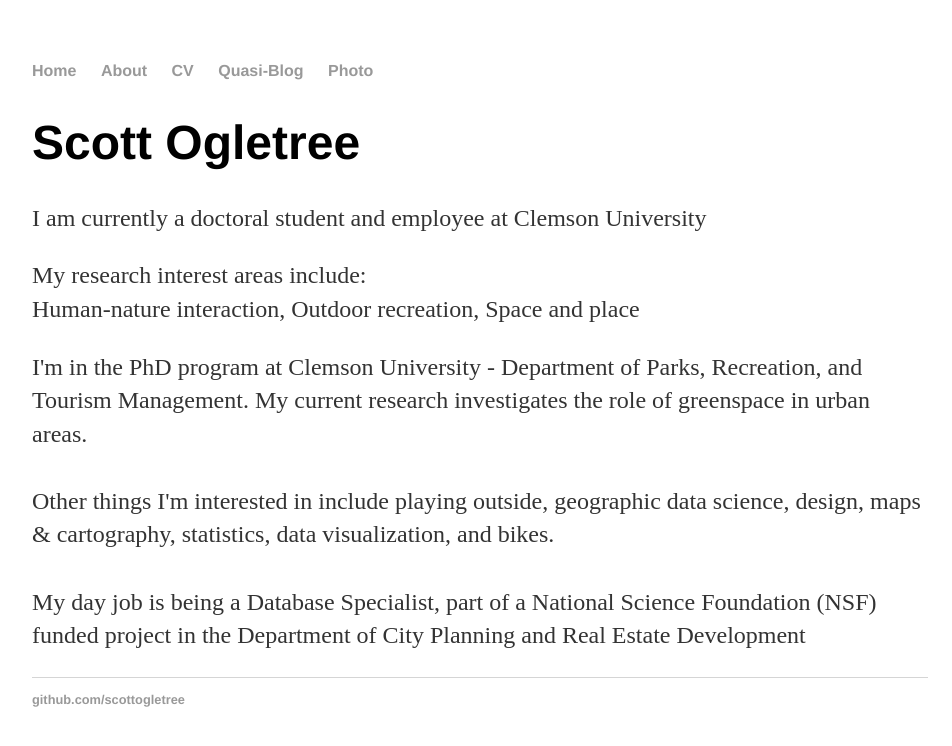
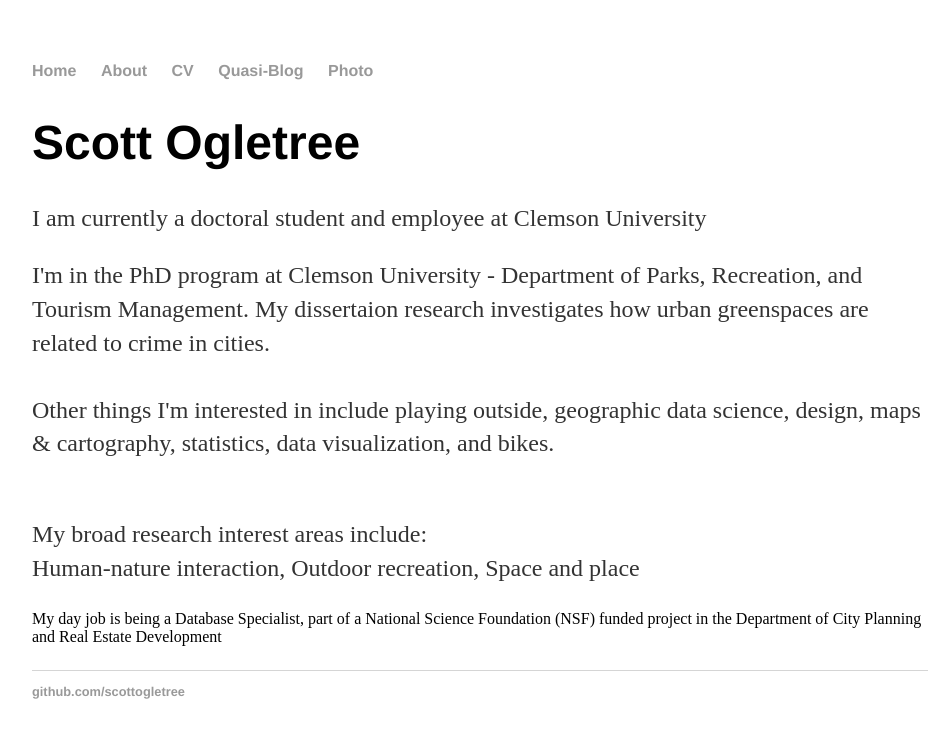
Before and after one commit to scottogletree/ogletrees.github.io, a Jekyll site: the page built from index.html, in a window 1280 px wide. Shown: the top 746 px of the page, without its empty margins (160-1112 px from the left). Built offline with Jekyll 4.4.1, drawn with Linux system fonts in a browser that asks for light colours.

Commit message:
add dissertation blurb

```diff
--- a/index.html
+++ b/index.html
@@ -7,12 +7,13 @@
 			<h1>Scott Ogletree</h1>
 			<p>I am currently a doctoral student and employee at Clemson University</p>
 		</div>
-		<p>My research interest areas include:<br>
-			Human-nature interaction, Outdoor recreation, Space and place</p>
 
 
-<p>I'm in the PhD program at Clemson University - Department of Parks, Recreation, and Tourism Management. My current research investigates the role of greenspace in urban areas.<br>
+
+<p>I'm in the PhD program at Clemson University - Department of Parks, Recreation, and Tourism Management. My dissertaion research investigates how urban greenspaces are related to crime in cities.<br>
 <br>
 Other things I'm interested in include playing outside, geographic data science, design, maps & cartography, statistics, data visualization, and bikes.<br>
 <br>
+	<p>My broad research interest areas include:<br>
+			Human-nature interaction, Outdoor recreation, Space and place</p>
 My day job is being a Database Specialist, part of a National Science Foundation (NSF) funded project in the Department of City Planning and Real Estate Development</p>
```
